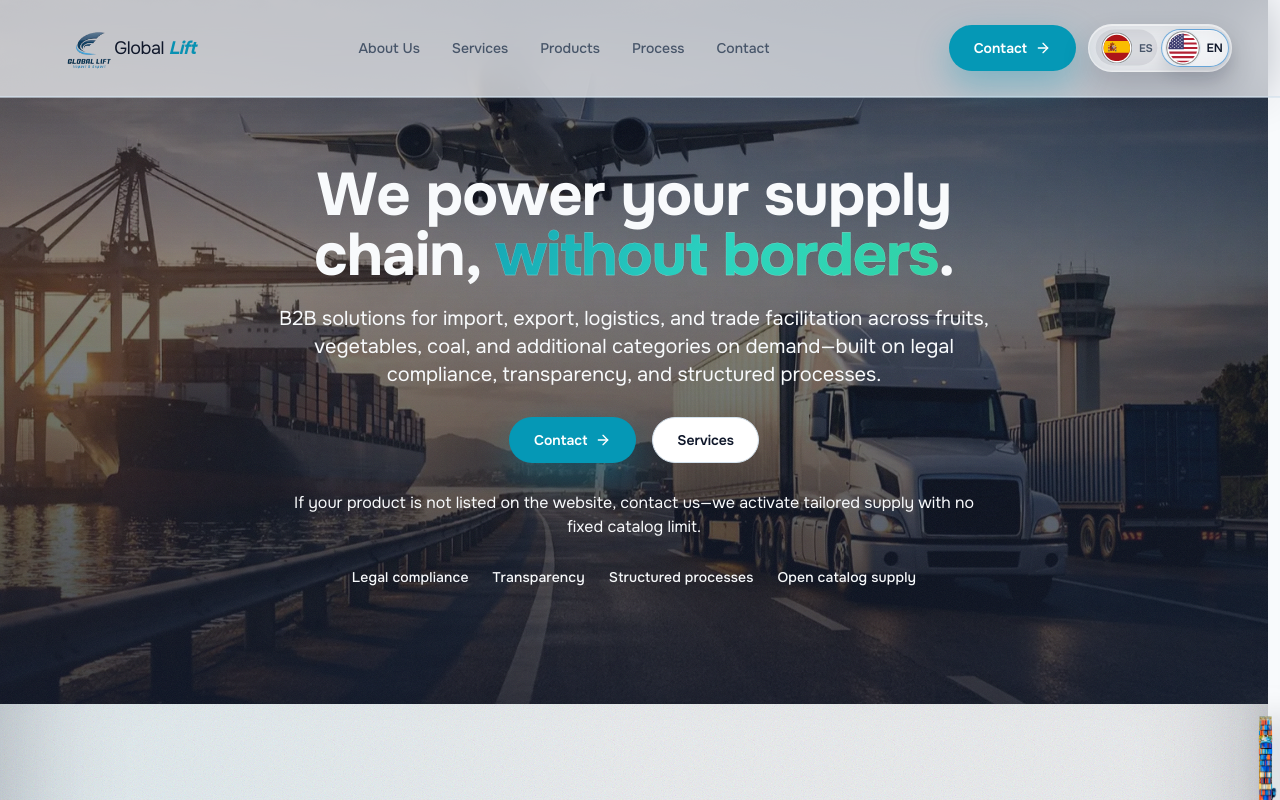
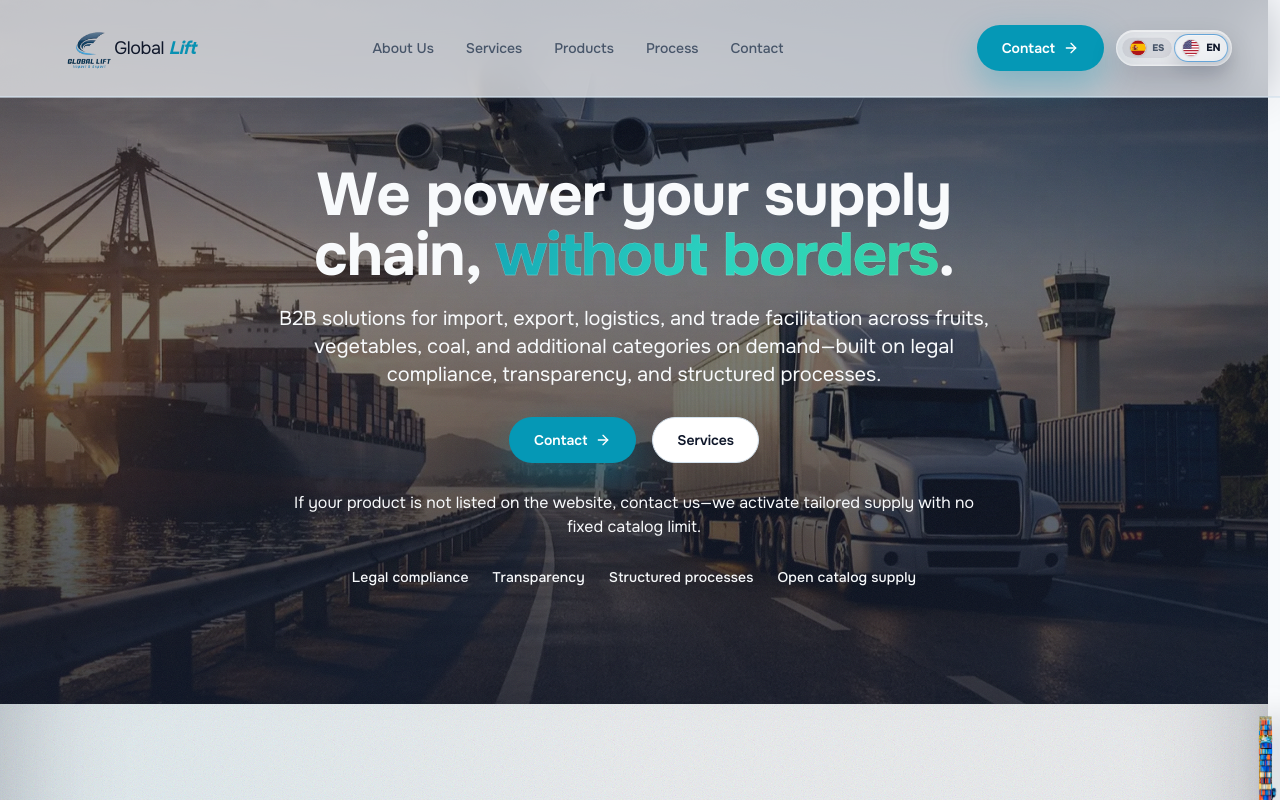
Before and after one commit to danyer94/GlobalLift-Nextjs, a Next.js app: page / in a window 1280 px wide. Shown: the top 800 px of the page. Built offline with nearby package versions, Linux system fonts and the light colour scheme.

Commit message:
feat: modifying language selector button to make it smaller

```diff
--- a/src/components/LanguageToggle.tsx
+++ b/src/components/LanguageToggle.tsx
@@ -77,7 +77,7 @@ export function LanguageToggle({ value, onChange }: LanguageToggleProps) {
         }`}
       />
 
-      <span className="relative z-10 grid w-full grid-cols-2 items-center text-xs font-semibold leading-none tracking-tight">
+      <span className="relative z-10 grid w-full grid-cols-2 items-center text-[0.65rem] font-[750] leading-none tracking-tight">
         {LANGUAGE_ORDER.map((language) => {
           const option = LANGUAGE_OPTIONS[language];
           const isActive = language === value;
@@ -91,13 +91,13 @@ export function LanguageToggle({ value, onChange }: LanguageToggleProps) {
                   : "language-glass-toggle-option--inactive"
               }`}
             >
-              <span className="inline-flex h-9 w-9 shrink-0 overflow-hidden rounded-full border border-border/50">
+              <span className="inline-flex h-[1.15rem] w-[1.15rem] shrink-0 items-center justify-center overflow-hidden rounded-full border border-black/10 shadow-sm">
                 <Image
                   src={option.flagSrc}
                   alt={option.flagAlt}
-                  width={36}
-                  height={36}
-                  className="h-full w-full object-cover"
+                  width={24}
+                  height={24}
+                  className="h-full w-full object-cover scale-[1.25]"
                 />
               </span>
               <span>{option.label}</span>
--- a/styles/globals.css
+++ b/styles/globals.css
@@ -799,13 +799,13 @@
   .language-glass-toggle {
     position: relative;
     display: inline-flex;
-    height: 3rem;
-    width: 9rem;
+    height: 2.25rem;
+    width: 7.25rem;
     align-items: center;
     border-radius: 999px;
     border: 1px solid rgb(255 255 255 / 0.42);
     background: rgb(var(--card) / 0.3);
-    padding: 0.25rem;
+    padding: 0.18rem;
     box-shadow:
       inset 0 1px 0 rgb(255 255 255 / 0.5),
       inset 0 -1px 0 rgb(255 255 255 / 0.16),
@@ -834,8 +834,8 @@
 
   .language-glass-toggle-thumb {
     position: absolute;
-    inset-block: 0.25rem;
-    left: 0.25rem;
+    inset-block: 0.18rem;
+    left: 0.18rem;
     width: calc(50% - 0.18rem);
     border-radius: 999px;
     border: 1px solid rgb(var(--brand-accent) / 0.78);
```
